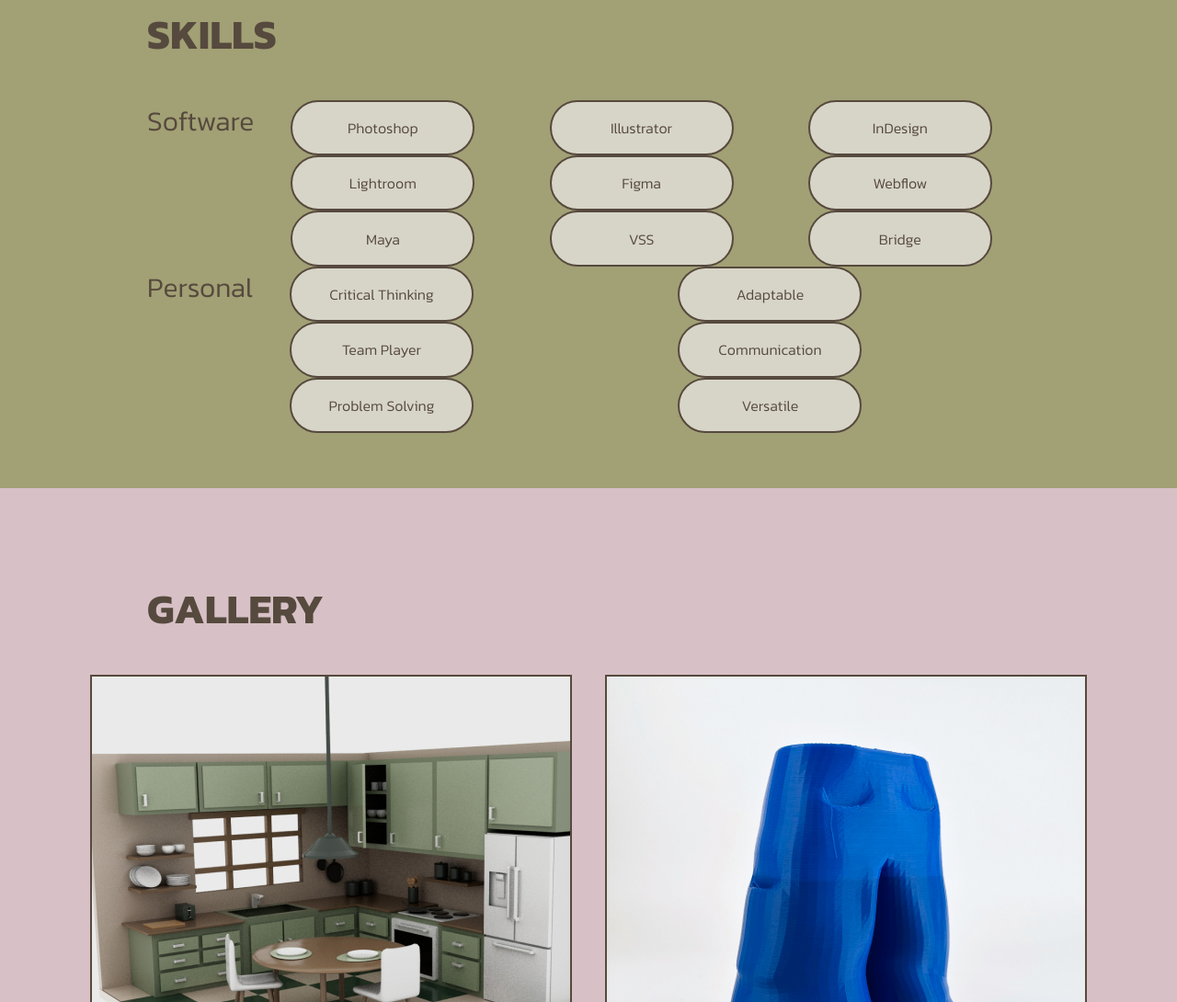
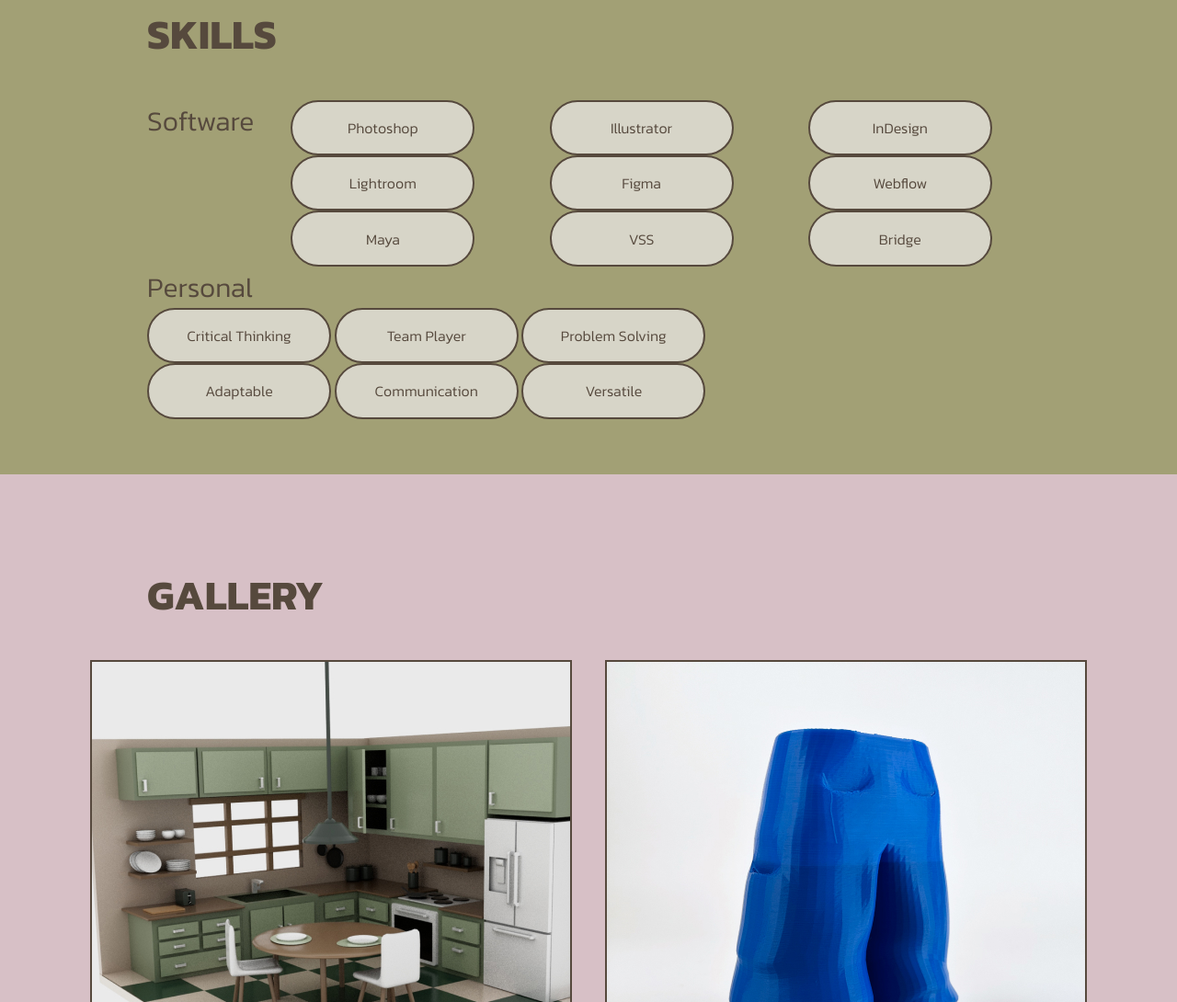
Before and after one commit to GabbyWishart/art444-main-site, a plain HTML site: page index.html in a window 1280 px wide. Shown: the part 2030-3120 px from the top of the page at 92% size. Drawn offline with Linux system fonts and the light colour scheme; a web font is replaced by a local one.

Commit message:
Update index.html

```diff
--- a/index.html
+++ b/index.html
@@ -132,19 +132,19 @@
 
 
       <div class="personal_section">
-        <div class="skills_column_container">
+        <div class="skills2_column_container">
           <div class="skills11">
             <div class="personal">Personal</div>
           </div>
 
-          <div class="skills2">
+          <div class="skills5">
             <div class="personal_skills">
               <div class="skills1">Critical Thinking</div>
               <div class="skills1">Team Player</div>
               <div class="skills1">Problem Solving</div>
             </div>
           </div>
-          <div class="skills3">
+          <div class="skills6">
               <div class="skills1">Adaptable</div>
               <div class="skills1">Communication</div>
               <div class="skills1">Versatile</div>
@@ -175,6 +175,7 @@
             <div><img src="images/gallery6.jpg" class="image" alt="Work Six"/></div>
             <div><img src="images/gallery7.jpg" class="image" alt="Work Seven"/></div>
             <div><img src="images/gallery8.jpg" class="image" alt="Work Eight"/></div>
+          </div>
         </div>
       </div>
     </div>
```
Lines whose indentation alone changed are shown as unchanged.
